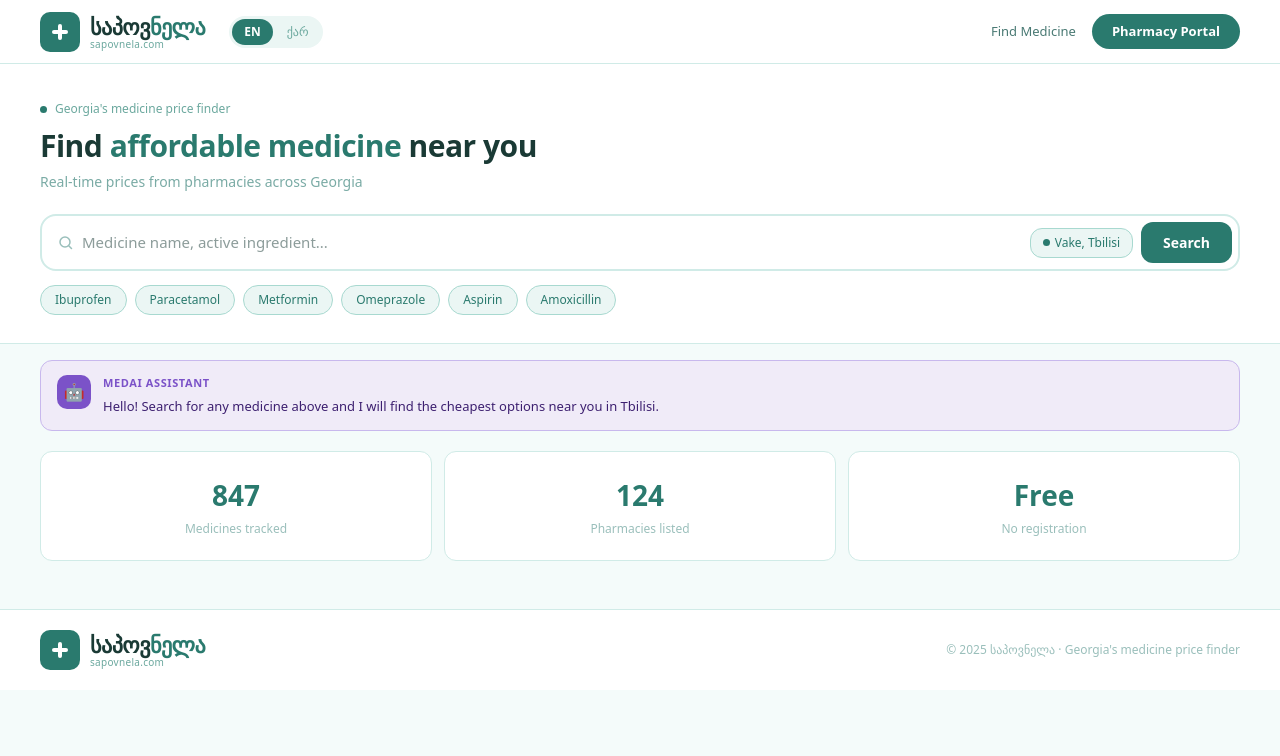
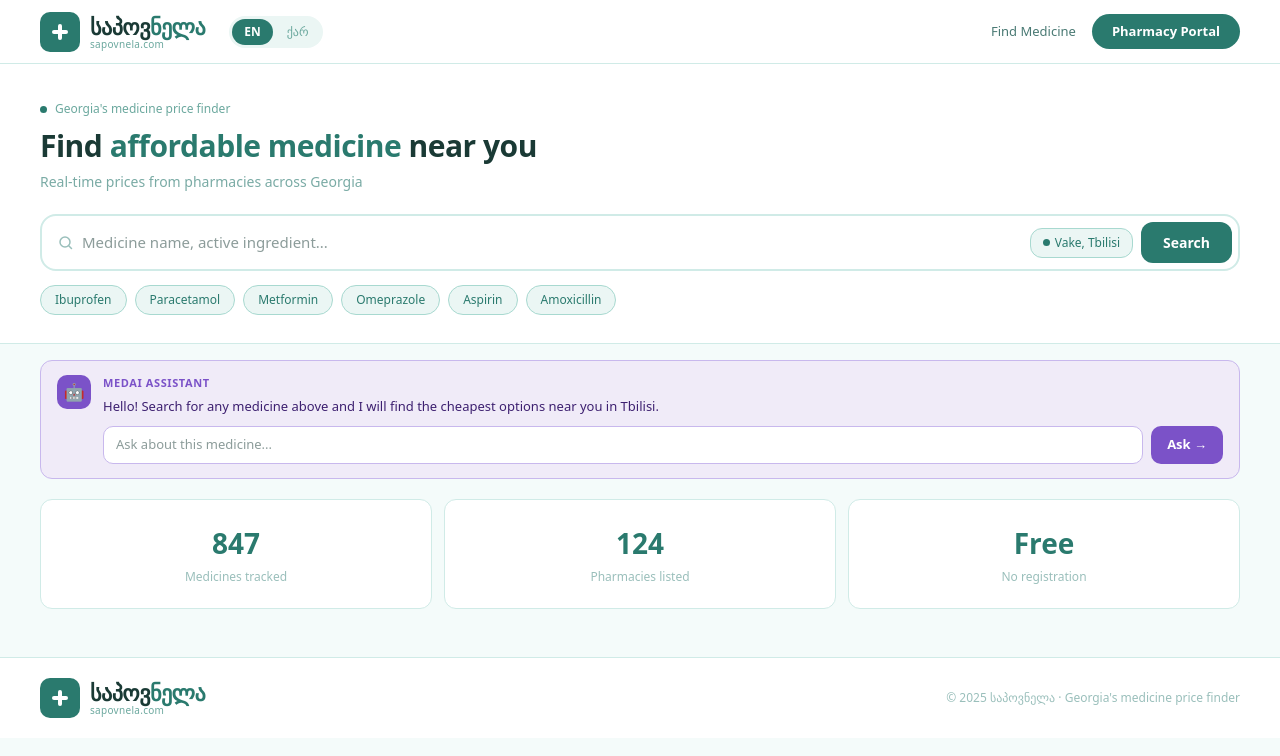
Before and after one commit to mouravi573/sapovnela, a Next.js app: page / in a window 1280 px wide. Shown: the top 756 px of the page. Built offline with nearby package versions, Linux system fonts and the light colour scheme.

Commit message:
add real Claude AI assistant to homepage

```diff
--- /dev/null
+++ b/app/api/chat/route.js
@@ -0,0 +1,46 @@
+import { NextResponse } from "next/server";
+
+export async function POST(request) {
+  const { message, context } = await request.json();
+
+  const response = await fetch("https://api.anthropic.com/v1/messages", {
+    method: "POST",
+    headers: {
+      "Content-Type": "application/json",
+      "x-api-key": process.env.ANTHROPIC_API_KEY,
+      "anthropic-version": "2023-06-01",
+    },
+    body: JSON.stringify({
+      model: "claude-sonnet-4-20250514",
+      max_tokens: 1024,
+      system: `You are MedAI, a helpful medical assistant for საპოვნელა (Sapovnela) — Georgia's medicine price finder platform.
+
+You help patients in Georgia find affordable medicines, understand their medications, and make informed decisions.
+
+Your role:
+- Answer questions about medicines, dosages, side effects, interactions
+- Suggest generic alternatives to branded medicines
+- Help users understand what medicines are used for
+- Give practical advice about finding affordable medicine in Georgia
+- Always recommend consulting a doctor or pharmacist for medical decisions
+
+Keep answers concise, friendly and practical. Respond in the same language the user writes in (Georgian or English).
+
+Current search context: ${context || "No medicine searched yet"}`,
+      messages: [{ role: "user", content: message }],
+    }),
+  });
+
+  const data = await response.json();
+
+  if (!response.ok) {
+    return NextResponse.json(
+      { error: data.error?.message || "AI error" },
+      { status: 500 },
+    );
+  }
+
+  return NextResponse.json({
+    reply: data.content[0].text,
+  });
+}
--- a/app/page.js
+++ b/app/page.js
@@ -117,6 +117,9 @@ export default function Home() {
   const [loading, setLoading] = useState(false);
   const [searched, setSearched] = useState(false);
   const [lang, setLang] = useState("en");
+  const [chatMessage, setChatMessage] = useState("");
+  const [chatReply, setChatReply] = useState("");
+  const [chatLoading, setChatLoading] = useState(false);
   const t = translations[lang];
 
   async function handleSearch() {
@@ -131,6 +134,28 @@ export default function Home() {
 
   function handleKeyDown(e) {
     if (e.key === "Enter") handleSearch();
+  }
+
+  async function sendChat() {
+    if (!chatMessage.trim()) return;
+    setChatLoading(true);
+    const context =
+      searched && results.length > 0
+        ? `User searched for "${query}". Found ${Object.keys(grouped).length} medicines.`
+        : "";
+    try {
+      const res = await fetch("/api/chat", {
+        method: "POST",
+        headers: { "Content-Type": "application/json" },
+        body: JSON.stringify({ message: chatMessage, context }),
+      });
+      const data = await res.json();
+      setChatReply(data.reply || "Sorry, I could not answer that.");
+      setChatMessage("");
+    } catch {
+      setChatReply("Sorry, something went wrong.");
+    }
+    setChatLoading(false);
   }
 
   const grouped = results.reduce((acc, item) => {
@@ -401,8 +426,13 @@ export default function Home() {
           border: "1px solid #C8B8ED",
           borderRadius: "12px",
           padding: "14px 16px",
+        }}
+      >
+        <div
+          style={{
             display: "flex",
             gap: "12px",
+            marginBottom: chatReply ? "12px" : "0",
           }}
         >
           <div
@@ -420,7 +450,7 @@ export default function Home() {
           >
             🤖
           </div>
-        <div>
+          <div style={{ flex: 1 }}>
             <div
               style={{
                 fontSize: "11px",
@@ -433,15 +463,66 @@ export default function Home() {
             >
               {t.aiName}
             </div>
-          <p style={{ fontSize: "13px", color: "#3D2070", lineHeight: 1.6 }}>
-            {searched && results.length > 0
+            <p
+              style={{
+                fontSize: "13px",
+                color: "#3D2070",
+                lineHeight: 1.6,
+                marginBottom: "10px",
+              }}
+            >
+              {chatReply ||
+                (searched && results.length > 0
                   ? t.aiResult(
                       Object.keys(grouped).length,
                       query,
                       Math.min(...results.map((r) => r.price)).toFixed(2),
                     )
-              : t.aiDefault}
+                  : t.aiDefault)}
             </p>
+            <div style={{ display: "flex", gap: "8px" }}>
+              <input
+                type="text"
+                value={chatMessage}
+                onChange={(e) => setChatMessage(e.target.value)}
+                onKeyDown={async (e) => {
+                  if (e.key === "Enter") await sendChat();
+                }}
+                placeholder={
+                  lang === "en"
+                    ? "Ask about this medicine..."
+                    : "დასვი კითხვა წამლის შესახებ..."
+                }
+                style={{
+                  flex: 1,
+                  border: "1.5px solid #C8B8ED",
+                  borderRadius: "10px",
+                  padding: "8px 12px",
+                  fontSize: "13px",
+                  outline: "none",
+                  background: "#fff",
+                  color: "#1A3A35",
+                }}
+              />
+              <button
+                onClick={sendChat}
+                disabled={chatLoading}
+                style={{
+                  background: chatLoading ? "#C8B8ED" : "#7B52C8",
+                  color: "#fff",
+                  border: "none",
+                  borderRadius: "10px",
+                  padding: "8px 16px",
+                  fontSize: "13px",
+                  fontWeight: 600,
+                  cursor: chatLoading ? "default" : "pointer",
+                  flexShrink: 0,
+                }}
+              >
+                {chatLoading ? "..." : "Ask →"}
+              </button>
+            </div>
+          </div>
         </div>
       </div>
 
```
Lines whose indentation alone changed are shown as unchanged.
